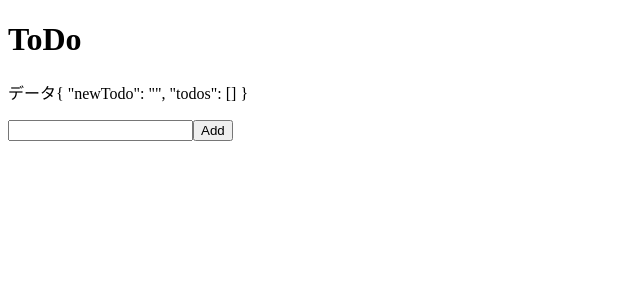
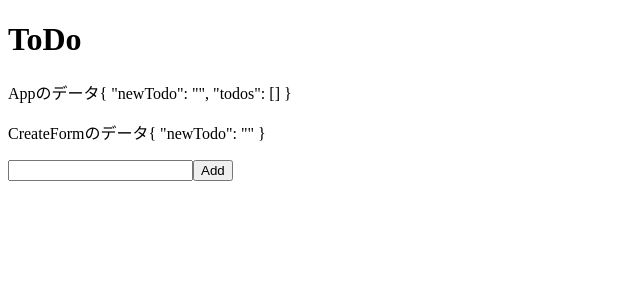
Before and after one commit to ham-cap/todo-vue, a Vue app: page / in a window 1280 px wide. Shown: the top 300 px of the page, without its empty margins (0-640 px from the left). Built offline with nearby package versions, Linux system fonts and the light colour scheme.

Commit message:
新規登録のためのフォームとボタンを別ファイルのコンポーネントとして切り出し

```diff
--- a/src/App.vue
+++ b/src/App.vue
@@ -1,5 +1,10 @@
 <script>
+import CreateForm from "./components/CreateForm.vue";
+
 export default {
+  components: {
+    CreateForm,
+  },
   data() {
     return {
       newTodo: "",
@@ -7,11 +12,13 @@ export default {
     };
   },
   methods: {
-    addTodo: function () {
+    addTodo: function (event) {
+      this.newTodo = event;
       if (this.newTodo === "") return;
       this.todos.push(this.newTodo);
       localStorage.setItem("todoList", JSON.stringify(this.todos));
       this.newTodo = "";
+      console.log(event);
     },
     deleteTodo: function (index) {
       this.todos.splice(index, 1);
@@ -31,9 +38,8 @@ export default {
 <template>
   <div>
     <h1>ToDo</h1>
-    <p>データ{{ $data }}</p>
-    <input v-model="newTodo" type="text" />
-    <button @click="addTodo">Add</button>
+    <p>Appのデータ{{ $data }}</p>
+    <CreateForm v-on:addTodo="addTodo"/>
     <ul>
       <li v-for="(todo, index) in todos" v-bind:key="index">
         {{ index }}：{{ todo }}
--- /dev/null
+++ b/src/components/CreateForm.vue
@@ -0,0 +1,28 @@
+<script>
+export default {
+  data() {
+    return {
+      newTodo: "",
+    };
+  },
+  methods: {
+    clear: function (){
+      console.log('clear')
+    },
+//     addTodo: function () {
+//       if (this.newTodo === "") return;
+//       this.todos.push(this.newTodo);
+//       localStorage.setItem("todoList", JSON.stringify(this.todos));
+//       this.newTodo = "";
+//     },
+  },
+};
+</script>
+
+<template>
+  <div>
+    <p>CreateFormのデータ{{ $data }}</p>
+    <input v-model="newTodo" type="text" />
+    <button @click="$emit('addTodo', this.newTodo)">Add</button>
+  </div>
+</template>
```
